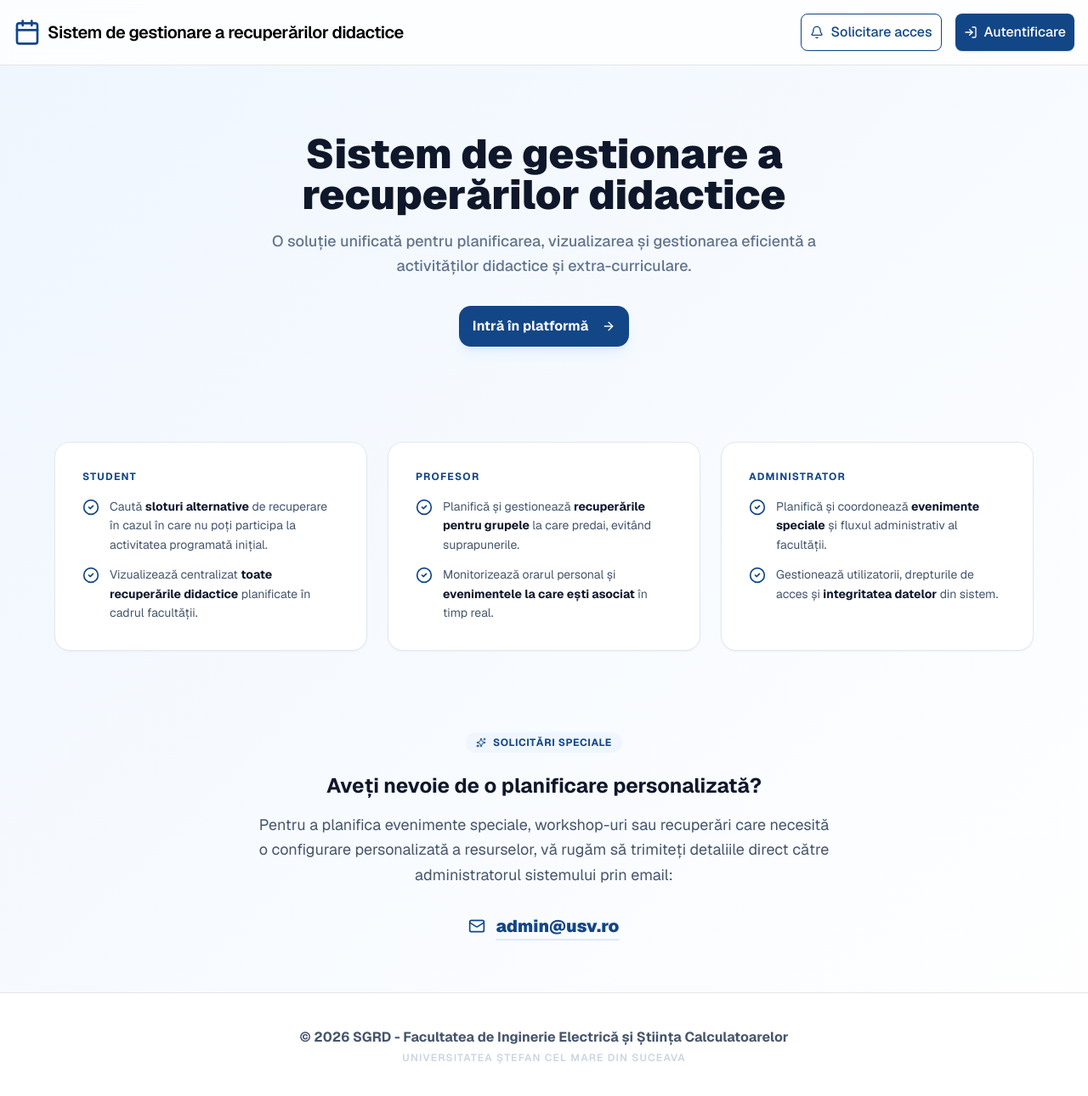
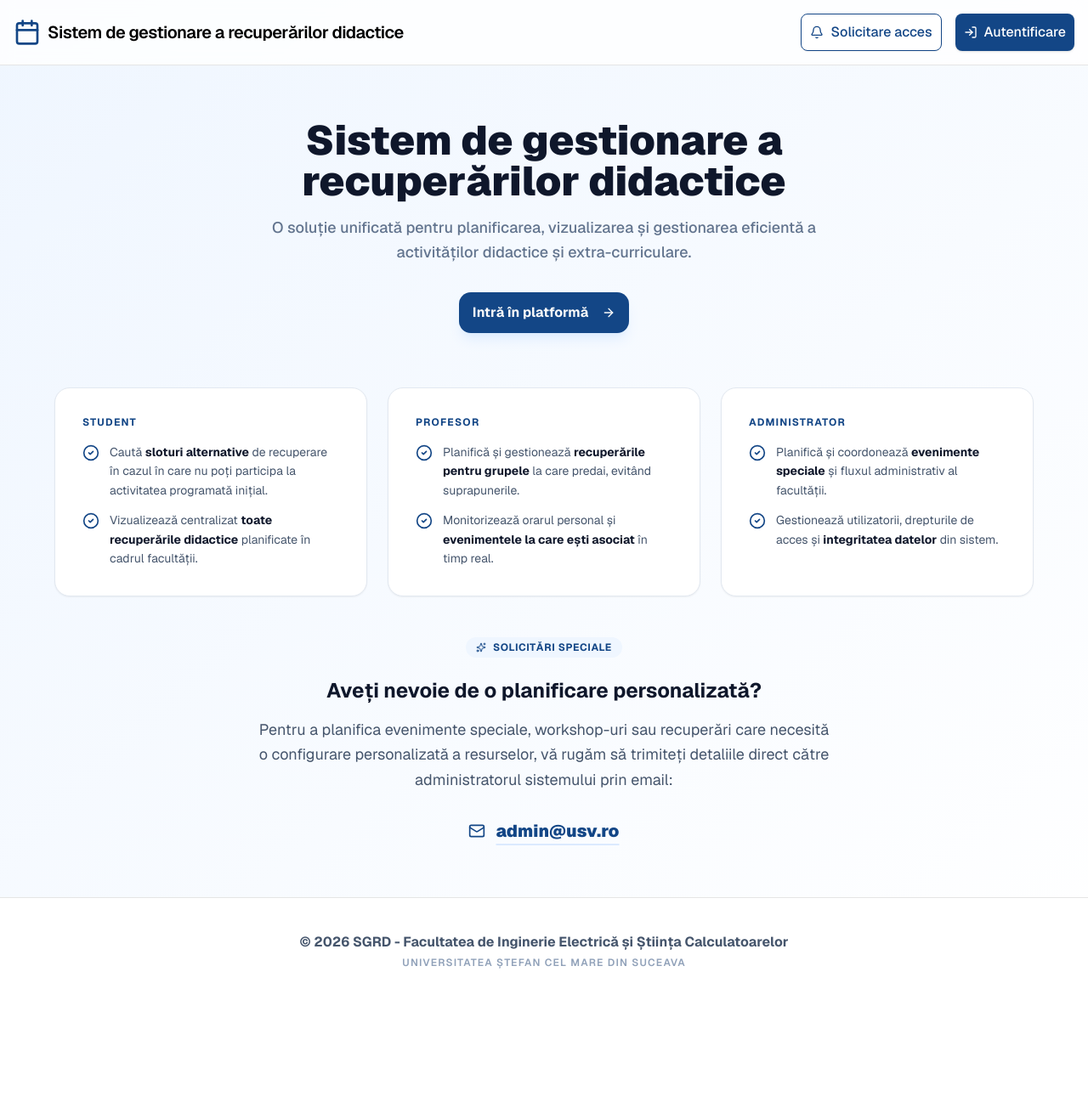
Before and after one commit to Licenta-proiect/frontend, a Next.js app in the folder frontend/: page / in a window 1280 px wide. Shown: the top 1290 px of the page at 85% size. After the commit the page ends 1181 px from the top, so only its background shows below. Built offline with nearby package versions, Linux system fonts and the light colour scheme; no server answers.

Commit message:
Update page.tsx

```diff
--- a/frontend/src/app/page.tsx
+++ b/frontend/src/app/page.tsx
@@ -90,7 +90,7 @@ export default function Home() {
 
       <main className="grow flex flex-col items-center">
         {/* HERO SECTION */}
-        <section className="container mx-auto px-4 pt-6 pb-10 md:pt-20 md:pb-16 max-w-4xl text-center">
+        <section className="container mx-auto px-4 pt-6 pb-4 md:pt-16 md:pb-8 max-w-4xl text-center">
           <div className="flex flex-col items-center space-y-8">
             <div className="space-y-4">
               <h1 className="text-3xl md:text-5xl font-black text-slate-900">
@@ -119,7 +119,7 @@ export default function Home() {
 
         {/* FUNCTIONALITIES BY ROLES */}
         <section className="container mx-auto px-4">
-          <div className="grid grid-cols-1 md:grid-cols-3 gap-6 w-full max-w-6xl mx-auto border-slate-100 py-12 items-stretch">
+          <div className="grid grid-cols-1 md:grid-cols-3 gap-6 w-full max-w-6xl mx-auto border-slate-100 py-8 items-stretch">
             {/* STUDENT */}
             <div className="group bg-white p-8 rounded-2xl border border-slate-200 shadow-xs hover:shadow-md hover:border-blue-200 transition-all duration-300 flex flex-col space-y-4">
               <div className="flex items-center gap-2 text-brand-blue font-bold uppercase text-xs tracking-widest">
@@ -187,7 +187,7 @@ export default function Home() {
 
         {/* CONTACT SECTION */}
         <section className="container mx-auto px-4 pb-16">
-          <div className="max-w-4xl mx-auto pt-12">
+          <div className="max-w-4xl mx-auto pt-4">
             <div className="flex flex-col items-center text-center space-y-6">
               <div className="inline-flex items-center gap-2 text-brand-blue bg-blue-50 px-3 py-1 rounded-full text-xs font-bold uppercase tracking-wider">
                 <Sparkles className="h-3 w-3" /> Solicitări speciale
@@ -222,7 +222,7 @@ export default function Home() {
           <p className="text-slate-600 font-bold mb-1">
             © 2026 SGRD - Facultatea de Inginerie Electrică și Știința Calculatoarelor
           </p>
-          <p className="text-xs text-slate-300 mt-1 uppercase tracking-widest font-semibold">
+          <p className="text-xs text-slate-400 mt-1 uppercase tracking-widest font-semibold">
             Universitatea Ștefan cel Mare din Suceava
           </p>
         </div>
```
